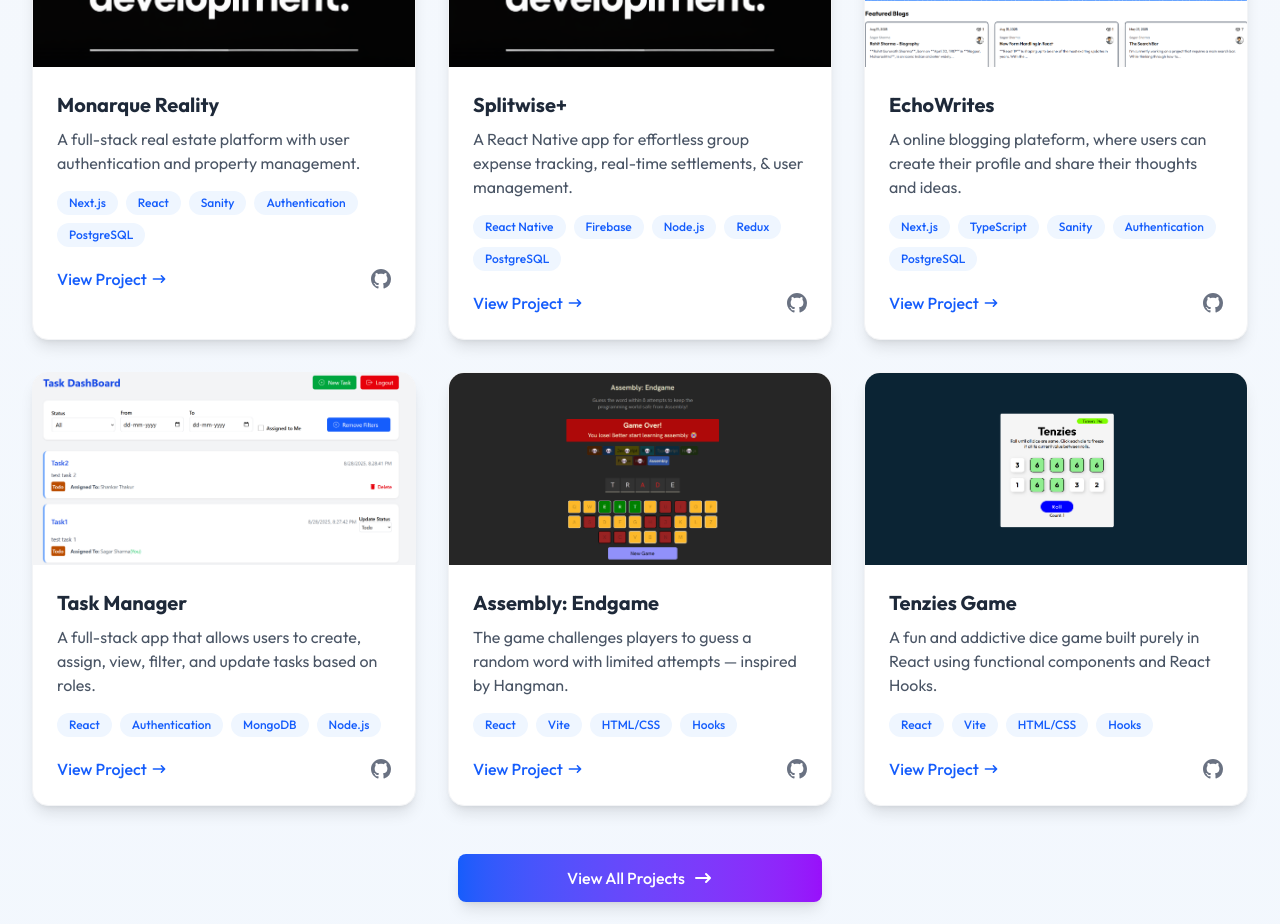
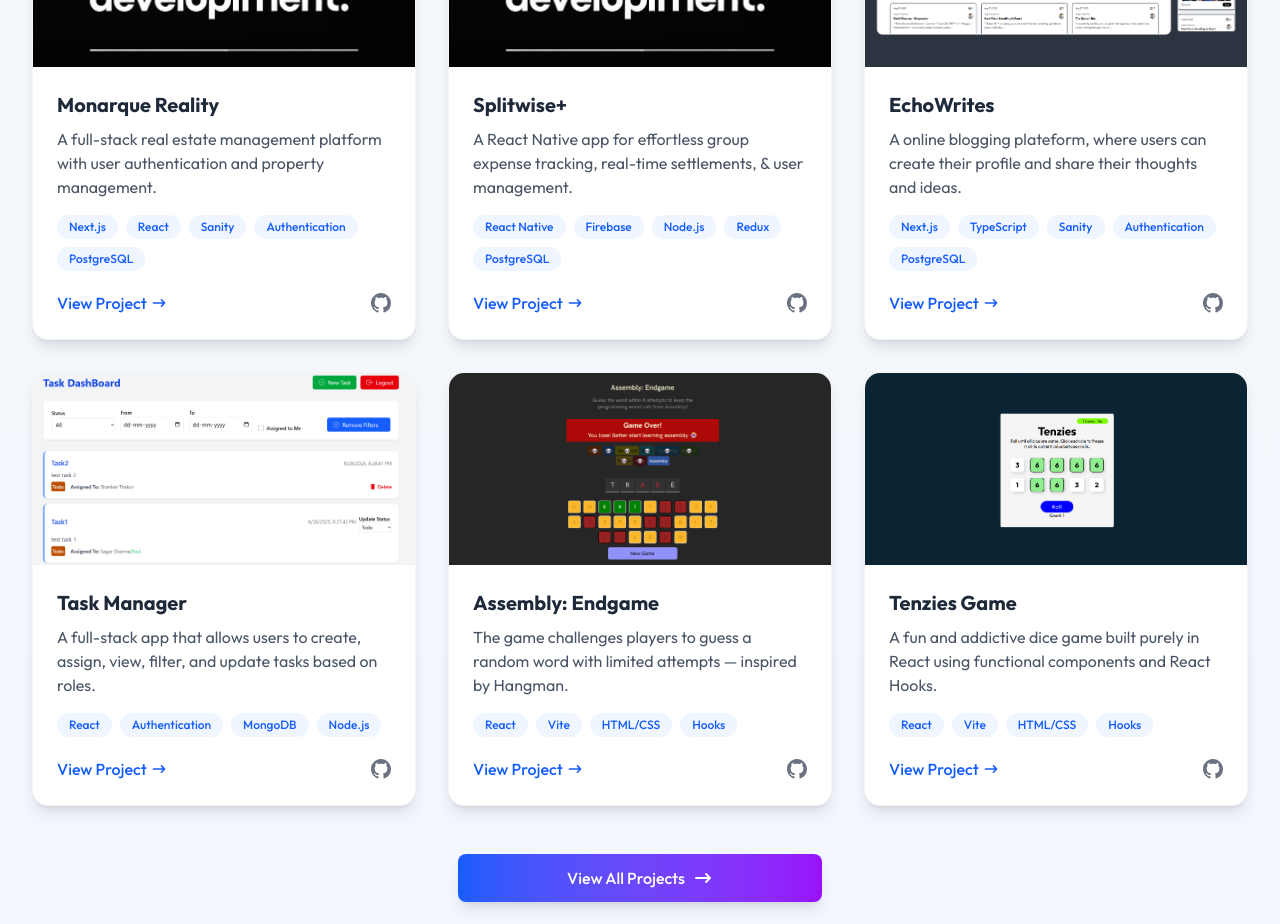
Before and after one commit to sharmasagarr/sharmasagarr.github.io, a React (Vite) app: page / in a window 1280 px wide. Shown: the part 2900-3824 px from the top of the page. Built offline with nearby package versions, Linux system fonts and the light colour scheme.

Commit message:
change echowrites project image

```diff
--- a/src/components/ProjectsSection.jsx
+++ b/src/components/ProjectsSection.jsx
@@ -3,7 +3,7 @@ const ProjectsSection = () => {
     {
       id: 1,
       title: "Monarque Reality",
-      description: "A full-stack real estate platform with user authentication and property management.",
+      description: "A full-stack real estate management platform with user authentication and property management.",
       technologies: ["Next.js", "React", "Sanity", "Authentication", "PostgreSQL"],
       image: "/images/project-placeholder.png",
       liveLink: "#1",
```
Also changed, not shown: public/images/echowrites.png.
